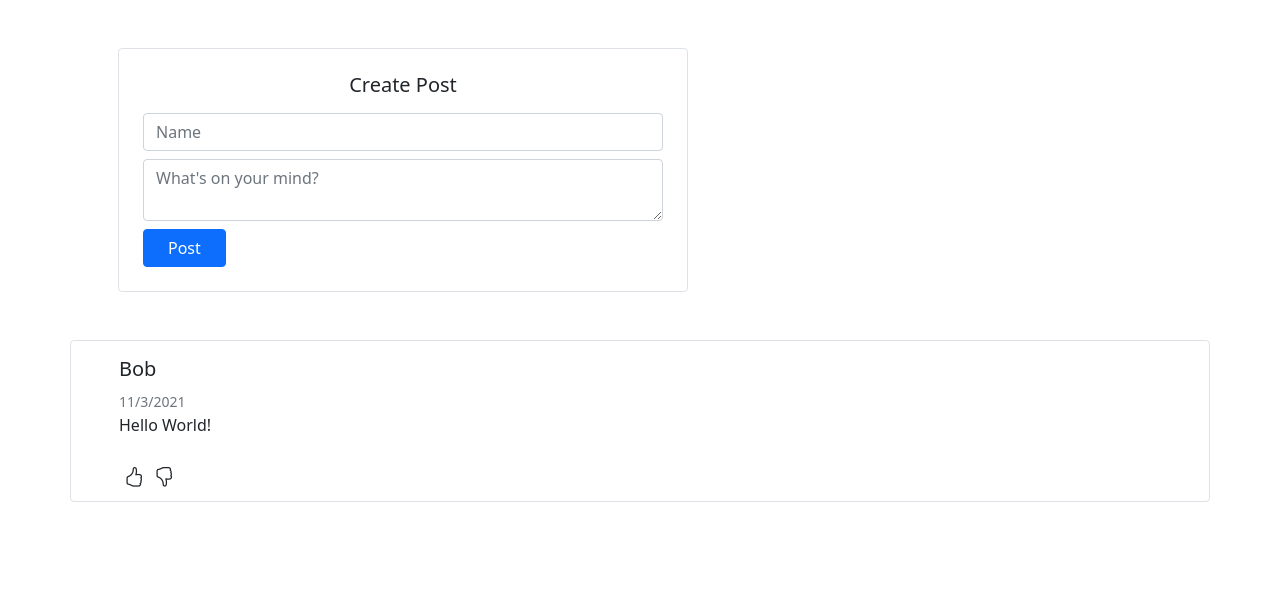
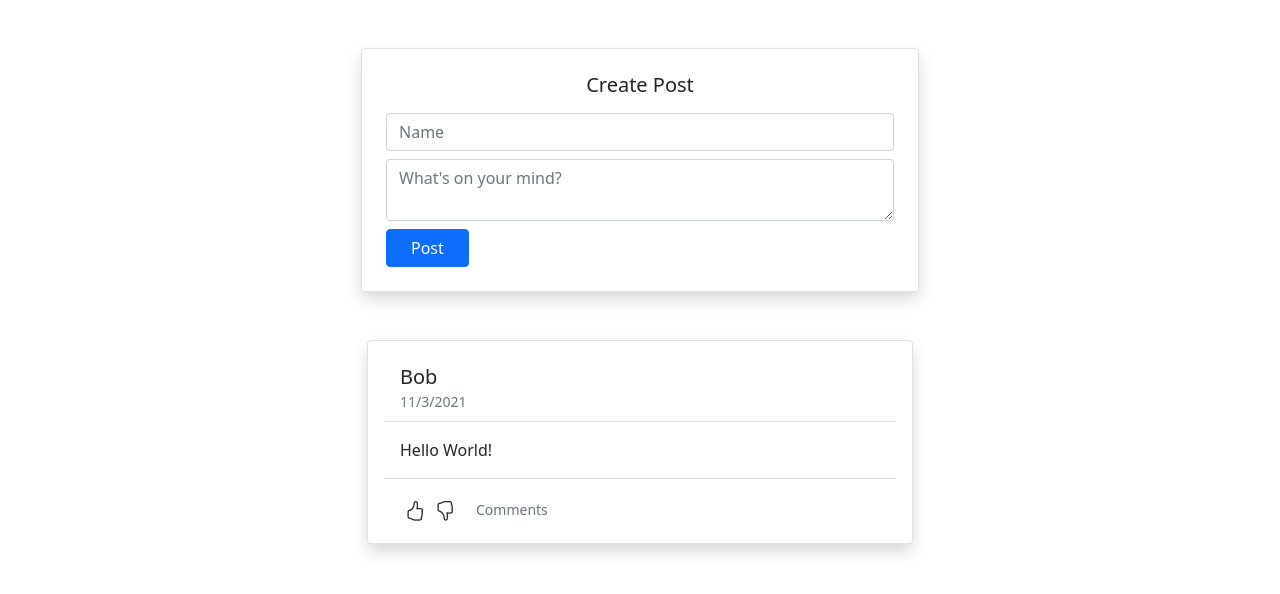
Before and after one commit to Elizabeth-Giovanniello/SocialFeed, a React (Create React App) app: page / in a window 1280 px wide. Shown: the top 594 px of the page. Built offline with nearby package versions, Linux system fonts and the light colour scheme.

Commit message:
Continued styling: changed format of posts to cards with headers and footers to separate content

```diff
--- a/src/App.js
+++ b/src/App.js
@@ -17,10 +17,8 @@ function App() {
 
   return (
     <div className="container">
-      <div className="row">
         <AddPostForm addNewPost={addNewPost}/>
         <DisplayPosts posts={posts}/>
-      </div>
     </div>
   );
 }
--- a/src/Components/AddPost/AddPostForm.css
+++ /dev/null
@@ -1,3 +0,0 @@
-.form-grid {
-    display: grid;
-}
--- a/src/Components/AddPost/AddPostForm.jsx
+++ b/src/Components/AddPost/AddPostForm.jsx
@@ -19,7 +19,7 @@ const AddPostForm = (props) => {
     }
 
     return (
-        <div className="container border rounded m-5 p-4 w-50">
+        <div className="container border rounded mt-5 mb-5 p-4 w-50 shadow">
             <h5 className="text-center mb-3">Create Post</h5>
             <form onSubmit={handleSubmit.bind(this)} className='form-grid'>
                 <div className="form-group">
--- a/src/Components/DisplayPosts/DisplayPosts.jsx
+++ b/src/Components/DisplayPosts/DisplayPosts.jsx
@@ -8,7 +8,9 @@ const DisplayPosts = (props) => {
     return (
         props.posts.map((post) => {
             return (
-              <SinglePost posterName={post.posterName} content={post.content} date={post.date}/>
+                <div className="container">
+                    <SinglePost posterName={post.posterName} content={post.content} date={post.date}/>
+                </div>
             )
         })
     );
--- a/src/Components/SinglePost/SinglePost.jsx
+++ b/src/Components/SinglePost/SinglePost.jsx
@@ -17,16 +17,23 @@ const SinglePost = (props) => {
     }
 
     return (
-        <div className="container border rounded px-5 pt-3 mb-4">
-            <h5>{props.posterName}</h5>
-            <small className="text-muted">{props.date}</small>
-            <p>{props.content}</p>
-            <button className={"btn px-1 btn-lg bi bi-hand-thumbs-up" + (likedStatus ? "-fill text-primary" : "")} onClick={()=> toggleLike()}></button>
-            <button className={"btn px-1 btn-lg bi bi-hand-thumbs-down" + (dislikedStatus ? "-fill text-primary" : "")} onClick={()=> toggleDislike()}></button>
+        <div className="card shadow px-3 pt-3 mb-4 w-50 mx-auto">
+            <div className="card-header bg-white">
+                <h5 className="m-0">{props.posterName}</h5>
+                <small className="text-muted">{props.date}</small>
+            </div>
+            <div className="card-body">
+                <p className="card-text">{props.content}</p>
+            </div>
+            <div className="card-footer bg-white">
+                <button className={"btn px-1 btn-lg bi bi-hand-thumbs-up" + (likedStatus ? "-fill text-primary" : "")} onClick={()=> toggleLike()}></button>
+                <button className={"btn px-1 btn-lg bi bi-hand-thumbs-down" + (dislikedStatus ? "-fill text-primary" : "")} onClick={()=> toggleDislike()}></button>
+                <small className="text-muted ps-3">Comments</small>
+            </div>
         </div>
     );
 }
 
-
+{/* <div className="container border rounded px-5 pt-3 mb-4 w-50 shadow"></div> */}
 
 export default SinglePost;
```
